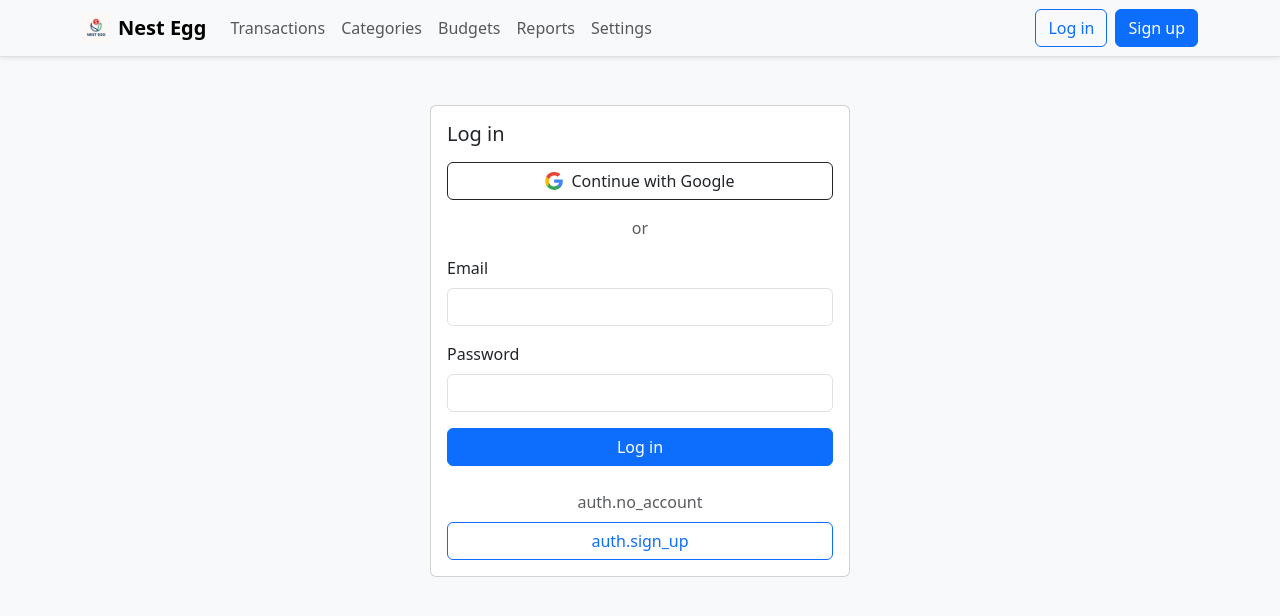
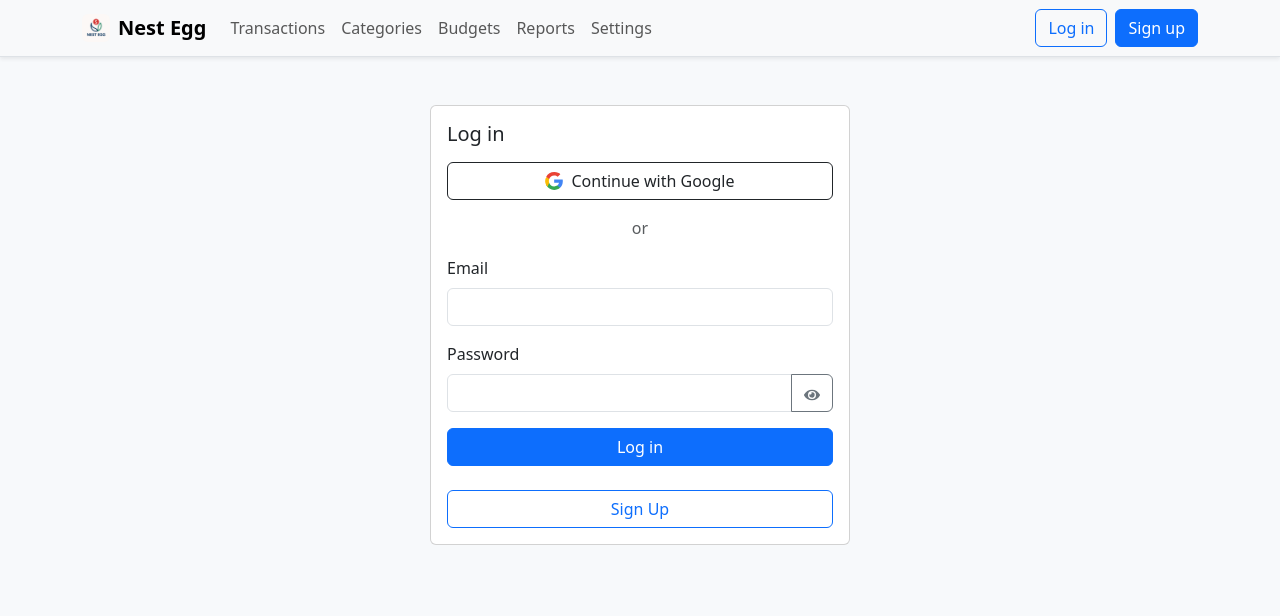
Before and after one commit to roxy-k/nest-egg, a React (Vite) app: page /login in a window 1280 px wide. Shown: the top 616 px of the page. Built offline with nearby package versions, Linux system fonts and the light colour scheme; no server answers.

Commit message:
log in page

```diff
--- a/src/pages/Login.jsx
+++ b/src/pages/Login.jsx
@@ -1,9 +1,9 @@
 import React, { useState, useEffect } from "react";
-import { Form, Button, Card } from "react-bootstrap";
-import { useNavigate } from "react-router-dom";
+import { Form, Button, Card, InputGroup } from "react-bootstrap";
+import { useNavigate, Link } from "react-router-dom";
 import { useAuth } from "../context/AuthContext.jsx";
-import { useSettings } from "../context/SettingsContext.jsx"
-import { Link } from "react-router-dom";
+import { useSettings } from "../context/SettingsContext.jsx";
+import { FaEye, FaEyeSlash } from "react-icons/fa";
 
 const BASE = import.meta.env.VITE_API_URL || "http://localhost:4000/api";
 const googleSignIn = () => { window.location.href = `${BASE}/auth/google`; };
@@ -14,6 +14,7 @@ export default function Login() {
   const [email, setEmail] = useState("");
   const [password, setPassword] = useState("");
   const [loading, setLoading] = useState(false);
+  const [showPassword, setShowPassword] = useState(false);
   const { t } = useSettings();
 
 useEffect(() => {
@@ -71,27 +72,38 @@ useEffect(() => {
           </Form.Group>
           <Form.Group className="mb-3">
             <Form.Label>Password</Form.Label>
-            <Form.Control
-              type="password"
-              value={password}
-              onChange={(e) => setPassword(e.target.value)}
-              required
-            />
+            <InputGroup>
+              <Form.Control
+                type={showPassword ? "text" : "password"}
+                value={password}
+                onChange={(e) => setPassword(e.target.value)}
+                required
+              />
+              <Button
+                variant="outline-secondary"
+                type="button"
+                onClick={() => setShowPassword((prev) => !prev)}
+                aria-label={
+                  showPassword
+                    ? t?.("auth.hide_password") ?? "Hide password"
+                    : t?.("auth.show_password") ?? "Show password"
+                }
+              >
+                {showPassword ? <FaEyeSlash aria-hidden="true" /> : <FaEye aria-hidden="true" />}
+              </Button>
+            </InputGroup>
           </Form.Group>
           <Button type="submit" className="w-100" disabled={loading}>
             {loading ? t("auth.signing_in") : t("auth.login")}
           </Button>
-          <div className="text-center mt-4">
-            <span className="text-muted d-block mb-2">
-              {t?.("auth.no_account") ?? "Don't have an account?"}
-            </span>
+          <div className="mt-4">
             <Button
               as={Link}
               to="/register"
               variant="outline-primary"
               className="w-100"
             >
-              {t?.("auth.sign_up") ?? "Sign up"}
+              Sign Up
             </Button>
           </div>
         </Form>
```
